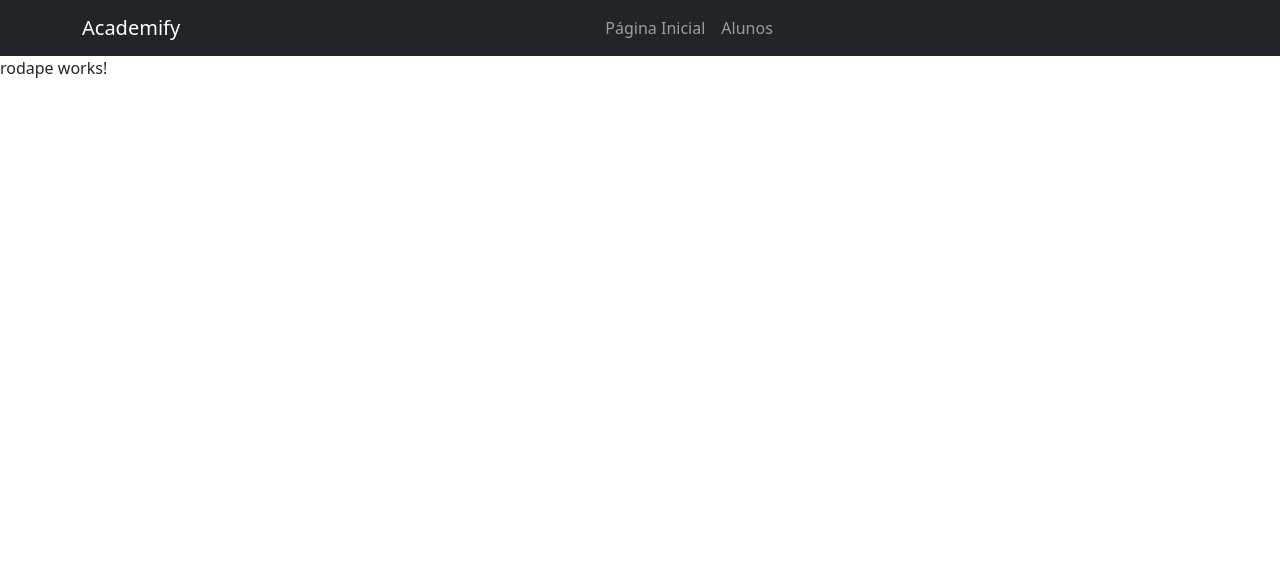
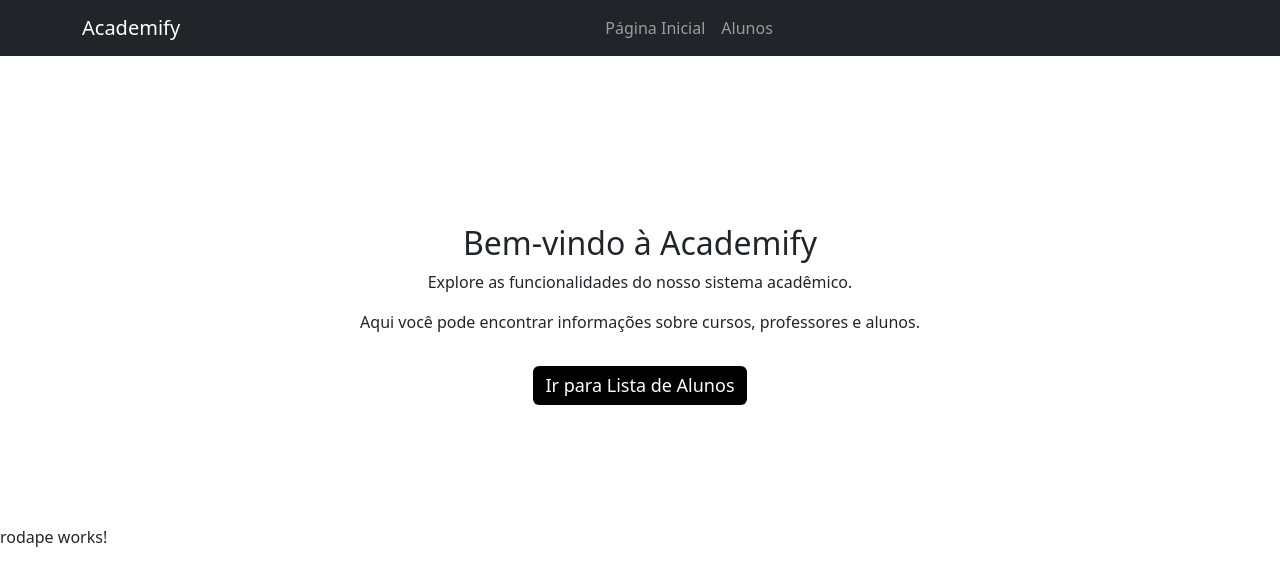
Before and after one commit to CarolinaCamposs/FrontAcademify, an Angular app: page / in a window 1280 px wide. Shown: the top 586 px of the page. Built offline with nearby package versions, Linux system fonts and the light colour scheme.

Commit message:
Criação do componente Home

```diff
--- a/src/app/app-routing.module.ts
+++ b/src/app/app-routing.module.ts
@@ -1,8 +1,11 @@
 import { NgModule } from '@angular/core';
 import { RouterModule, Routes } from '@angular/router';
+import { HomeComponent } from './home/home.component';
 
 const routes: Routes = [
-  //  {path: '', component: HomeComponent},
+   {path: '', component: HomeComponent},
+   {path: 'home', component: HomeComponent}
+
 ];
 
 @NgModule({
--- a/src/app/app.module.ts
+++ b/src/app/app.module.ts
@@ -5,12 +5,14 @@ import { AppRoutingModule } from './app-routing.module';
 import { AppComponent } from './app.component';
 import { TopoComponent } from './template/topo/topo.component';
 import { RodapeComponent } from './template/rodape/rodape.component';
+import { HomeComponent } from './home/home.component';
 
 @NgModule({
   declarations: [
     AppComponent,
     TopoComponent,
-    RodapeComponent
+    RodapeComponent,
+    HomeComponent
   ],
   imports: [
     BrowserModule,
--- /dev/null
+++ b/src/app/home/home.component.css
@@ -0,0 +1,21 @@
+body {
+    font-family: Arial, sans-serif;
+    margin: 0;
+    padding: 0;
+    background-color: #f4f4f4;
+}
+
+.container {
+    padding: 120px;
+    text-align: center;
+}
+
+.btn-primary {
+    font-size: 18px;
+    background-color: black;
+    border: none;
+}
+
+.btn-primary:hover {
+    background-color: rgb(72, 69, 69);
+}
--- /dev/null
+++ b/src/app/home/home.component.html
@@ -0,0 +1,7 @@
+<div class="container">
+    <h2 class="mt-5">Bem-vindo à Academify</h2>
+    <p>Explore as funcionalidades do nosso sistema acadêmico.</p>
+    <p>Aqui você pode encontrar informações sobre cursos, professores e alunos.</p>
+
+    <a href="listar-alunos.html" class="btn btn-primary mt-3">Ir para Lista de Alunos</a>
+</div>
```
Also changed, not shown: src/app/home/home.component.ts (added, +10 -0 lines), 1 other file (tests, documents, lock files or other folders).
